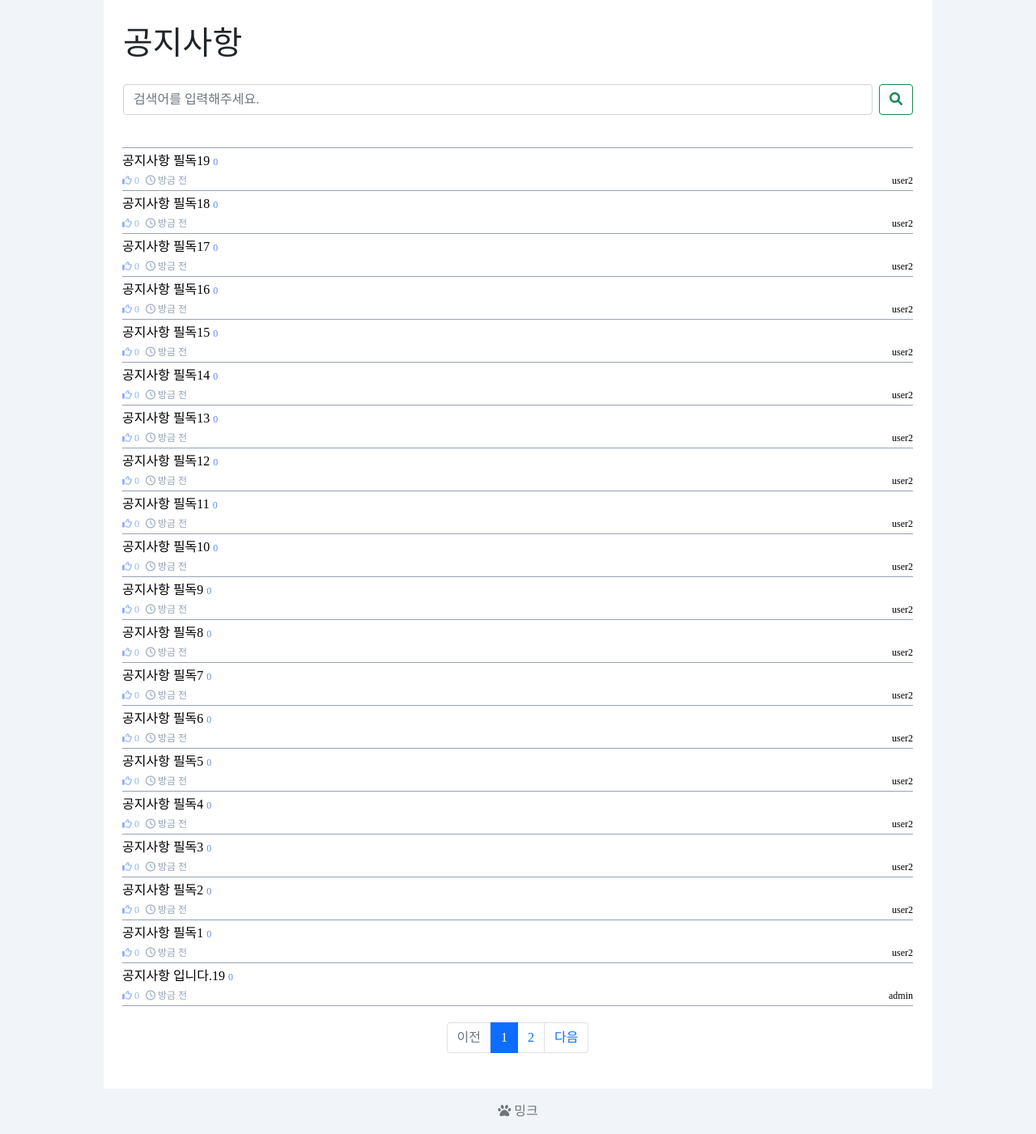
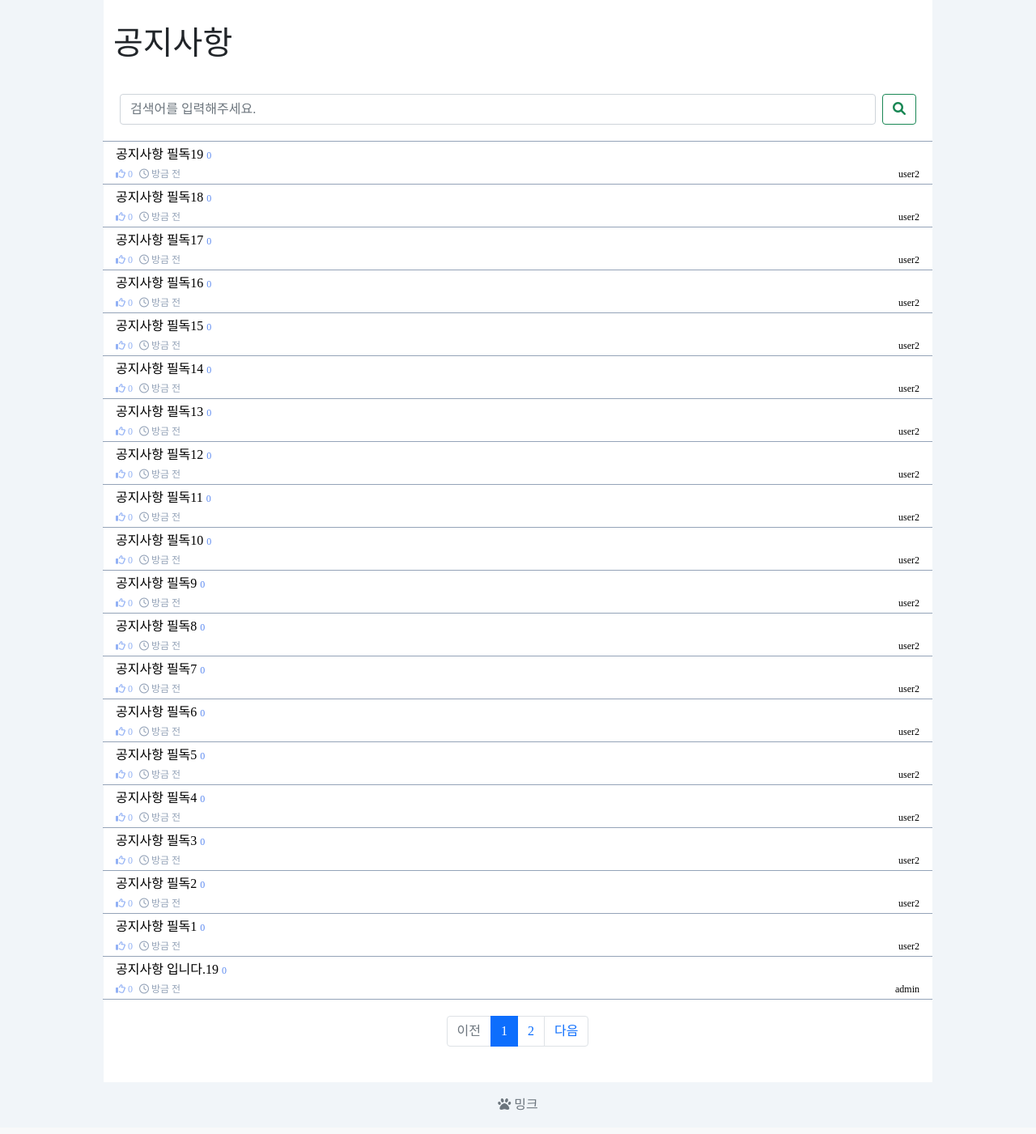
Before and after one commit to bridgecrew-perf6/mink_deploy, a Django app: page /board/1/ in a window 1280 px wide. Shown: the part 56-1457 px from the top of the page at 81% size. After the commit the page ends 1428 px from the top, so only its background shows below. Run offline with Django 4.2, Linux system fonts and the light colour scheme; data comes from the database, SQL or seed files in the repository; data that the repository does not hold is empty; some libraries are stand-ins or nearby versions; some web fonts are replaced.

Commit message:
자잘한 css 개선

```diff
--- a/base/templates/layout.html
+++ b/base/templates/layout.html
@@ -84,7 +84,7 @@
         </div>
     </nav>
 </header>
-<section class="t-flex-1 t-flex t-flex-col">
+<section class="t-flex-1 t-flex t-flex-col t-h-fit">
     {%block content%}
     {%endblock%}
 </section>
--- a/board/templates/board/article_list.html
+++ b/board/templates/board/article_list.html
@@ -4,25 +4,25 @@
 
 <section class="section-article-list">
     <div class="t-bg-slate-100">
-        <div class="t-bg-white t-pl-6 t-pr-6 t-pt-6 t-max-w-screen-lg t-m-auto t-flex t-flex-col">
-            <div><a href="/board/{{board.id}}/" class="fs-1 hover:t-text-black">{{board.name}}</a></div>
+        <div class="t-bg-white t-pt-6 t-max-w-screen-lg t-m-auto t-flex t-flex-col">
+            <div class="t-mb-3"><a href="/board/{{board.id}}/" class="fs-1 t-pl-3">{{board.name}}</a></div>
             <div class="input-group t-pb-6 t-grid">
                 {% if board.id != 1 %}
                 {% if request.user.is_authenticated %}
-                <div class="t-g-col-4 t-mt-3 t-mb-3 t-flex t-justify-end">
+                <div class="t-g-col-4 t-mb-3 t-flex t-justify-end">
                 <a href=" {% url 'board:write' board.id%}" class="btn btn-outline-primary">글
                     작성</a>
             </div>
                 {%endif%}
                 {%else%}
                 {%if user.is_superuser == 1%}
-                <div class="t-g-col-4 t-mt-3 t-mb-3 t-flex t-justify-end">
+                <div class="t-g-col-4 t-mb-3 t-flex t-justify-end">
                 <a href=" {% url 'board:write' board.id%}" class="btn btn-outline-primary">글
                     작성</a>
             </div>
                 {%endif%}
                 {%endif%}
-                <div class="form-outline t-g-col-4 t-my-5">
+                 <div class="form-outline t-my-5 t-px-5">
                 <form class="t-flex">
                     <input class="form-control me-2" type="search" name="kw" placeholder="검색어를 입력해주세요."
                            aria-label="Search">
@@ -32,10 +32,10 @@
                 </form>
             </div>
                 {% if article_list %}
-                <div class="t-border-t t-border-slate-400 t-mt-5">
+                <div class="t-border-t t-border-slate-400">
                     {% for article in article_list %}
-                    <a class=" t-border-b t-border-slate-400 t-w-full t-py-1 t-block t-text-black visited:t-text-slate-300"
-                       href="{% url 'board:detail' board.id article.id%}">
+                    <a class=" t-border-b t-border-slate-400 t-w-full t-py-1 t-px-4 t-block t-text-black"
+                       href="{% url 'board:detail' board.id article.id%}?page={{article_list.number}}&kw={{request.GET.kw}}">
                         <span class="t-w-screen t-break-all">{{article.subject}}</span>
                         <span class="t-text-xs t-text-blue-600/75">{{ article.comment.count}}</span>
                         <div class="t-flex t-pt-1">
--- a/board/views.py
+++ b/board/views.py
@@ -44,8 +44,10 @@ def article_detail(request: HttpRequest, board_id, article_id):
     board = get_object_or_404(Board, id=article.board_id)
     comment = Comment.objects.filter(article_id=article_id)
 
+
     kw = request.GET.get('kw', '')
     page = request.GET.get('page', '1')  # 페이지
+
     if not kw:
         article_list = Article.objects.filter(board=board.id).order_by('-id')
 
```
Also changed, not shown: board/templates/board/article_detail.html (+19 -5 lines), base/static/tailwind.output.css. Lines whose indentation alone changed are shown as unchanged.
